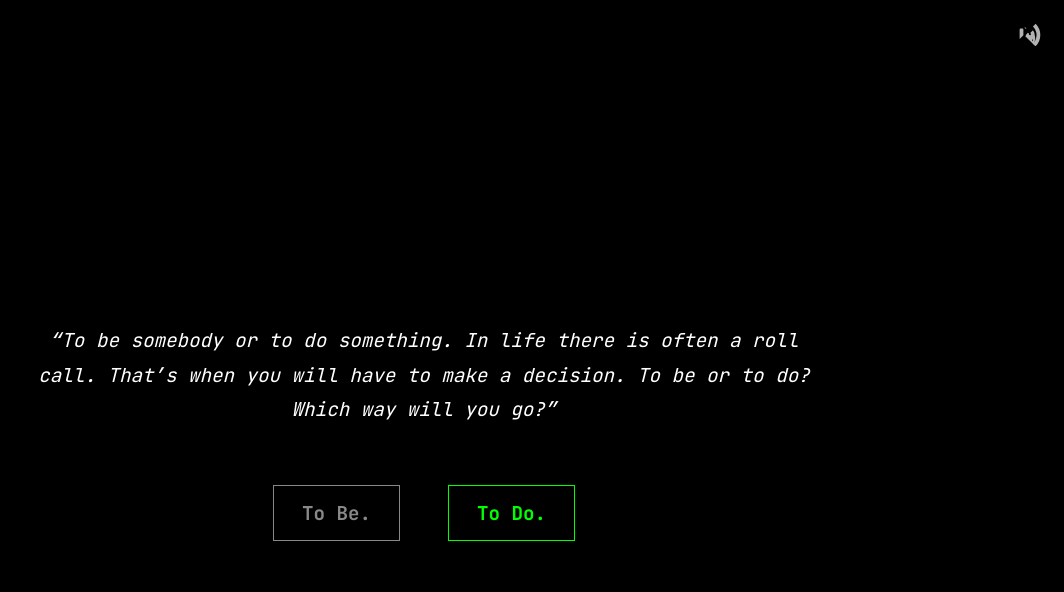
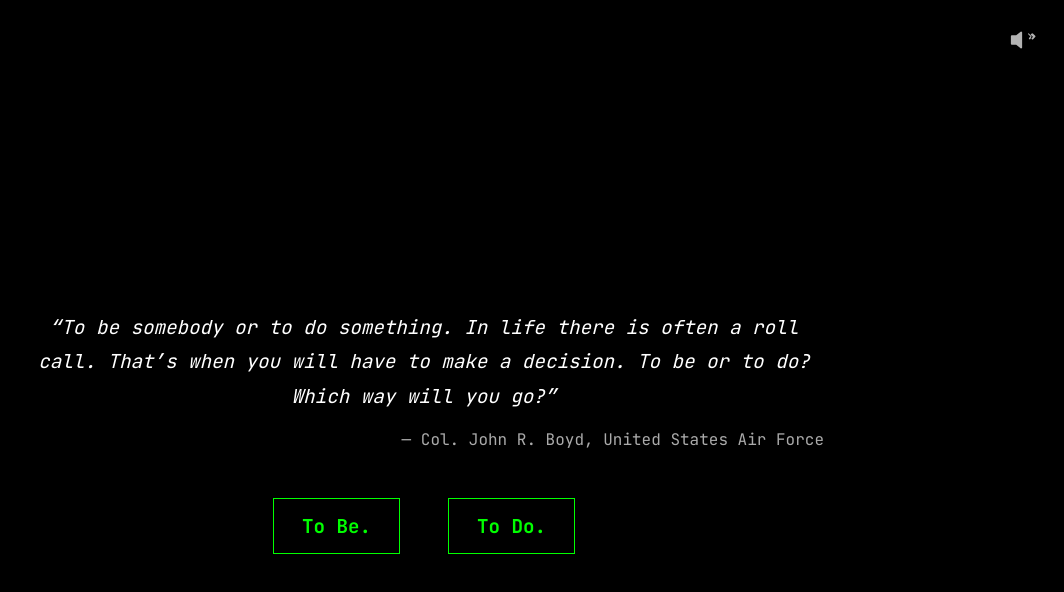
Before and after one commit to IsidoreLands/Genesis, a plain HTML site: page index.html in a window 1280 px wide. Both pictures are taken after a click on the element 1245 px from the left and 37 px from the top of the page. Shown: the whole page, without its empty margins (216-1280 px from the left). Drawn offline with Linux system fonts and the light colour scheme.

Commit message:
Feat(index): Refine UI and add attribution feat(logo): Add new logo and test page

```diff
--- a/index.html
+++ b/index.html
@@ -11,8 +11,7 @@
         :root {
             --background-color: #000000;
             --text-color: #FFFFFF;
-            --border-color-be: #888888;
-            --accent-color-do: #00FF00;
+            --accent-color: #00FF00; /* Unified accent color */
         }
         body {
             background-color: var(--background-color);
@@ -29,17 +28,23 @@
             max-width: 800px;
             text-align: center;
         }
+        figure {
+            margin: 0 0 3em 0;
+        }
         blockquote {
             font-style: italic;
             font-size: 1.2em;
             line-height: 1.8;
-            color: var(--text-color);
-            margin: 0 0 3em 0;
-            padding: 0;
-            border: none; /* Removed the left border */
+            margin: 0;
+        }
+        figcaption {
+            font-size: 1.0em;
+            color: #aaa;
+            margin-top: 1em;
+            text-align: right;
         }
         .decision-point {
-            margin-top: 2em;
+            margin-top: 3em;
         }
         .button {
             display: inline-block;
@@ -47,56 +52,47 @@
             padding: 14px 28px;
             font-weight: bold;
             font-size: 1.2em;
-            border: 1px solid;
+            border: 1px solid var(--accent-color);
+            color: var(--accent-color);
             margin: 0 1em;
             transition: all 0.2s ease-in-out;
         }
-        .path-do {
-            color: var(--accent-color-do);
-            border-color: var(--accent-color-do);
-        }
-        .path-do:hover {
+        .button:hover {
             background-color: rgba(0, 255, 0, 0.1);
-        }
-        .path-be {
-            color: var(--border-color-be);
-            border-color: var(--border-color-be);
-        }
-        .path-be:hover {
-            background-color: rgba(136, 136, 136, 0.1);
+            color: #FFFFFF;
         }
         #audio-controls {
             position: fixed;
-            top: 20px;
-            right: 20px;
+            top: 25px;
+            right: 25px;
             cursor: pointer;
             opacity: 0.7;
             transition: opacity 0.2s ease;
         }
-        #audio-controls:hover {
-            opacity: 1.0;
-        }
+        #audio-controls:hover { opacity: 1.0; }
+        .icon { display: none; }
+        .icon.active { display: inline; }
     </style>
 </head>
 <body>
     <div class="container">
-        <blockquote>“To be somebody or to do something. In life there is often a roll call. That’s when you will have to make a decision. To be or to do? Which way will you go?”</blockquote>
+        <figure>
+            <blockquote>“To be somebody or to do something. In life there is often a roll call. That’s when you will have to make a decision. To be or to do? Which way will you go?”</blockquote>
+            <figcaption>— Col. John R. Boyd, United States Air Force</figcaption>
+        </figure>
         <div class="decision-point">
-            <a href="https://en.wikipedia.org/wiki/Wikipedia" class="button path-be" target="_blank" rel="noopener noreferrer">To Be.</a>
-            <a href="mailto:admin@ooda.wiki?subject=Request%20to%20Do%20(GENESIS)&body=I%20have%20made%20the%20decision%20to%20do%20something.%0A%0AI%20am%20ready%20for%20my%20first%20Saga." class="button path-do">To Do.</a>
+            <a href="https://en.wikipedia.org/wiki/Wikipedia" class="button" target="_blank" rel="noopener noreferrer">To Be.</a>
+            <a href="mailto:admin@ooda.wiki?subject=Request%20to%20Do%20(GENESIS)&body=I%20have%20made%20the%20decision%20to%20do%20something.%0A%0AI%20am%20ready%20for%20my%20first%20Saga." class="button">To Do.</a>
         </div>
     </div>
 
-    <!-- Audio now autoplays, controls are for muting -->
     <audio id="boydQuoteAudio" src="boyd_quote.mp3" autoplay loop></audio>
     <div id="audio-controls" onclick="toggleAudio()">
-        <!-- Default icon is Volume Up, since it autoplays -->
-        <svg id="icon-volume-up" xmlns="http://www.w3.org/2000/svg" width="30" height="30" fill="currentColor" viewBox="0 0 16 16" style="display: inline;">
-            <path d="M11.536 14.01A8.473 8.473 0 0 0 14.026 8a8.473 8.473 0 0 0-2.49-6.01l-1.414 1.414A6.476 6.476 0 0 1 12.025 8a6.476 6.476 0 0 1-1.903 4.596l1.414 1.414zM10.121 12.596A4.486 4.486 0 0 0 11.025 8a4.486 4.486 0 0 0-.904-2.596l-1.414 1.414A2.488 2.488 0 0 1 9.025 8a2.488 2.488 0 0 1-.318.991l1.414 1.605z"/><path d="M8.707 11.182A1 1 0 0 0 8.025 8a1 1 0 0 0-.682-1.182L6.225 8.165 8.707 11.182zM4.5 0a.5.5 0 0 1 .5.5v15a.5.5 0 0 1-1 0v-15a.5.5 0 0 1 .5-.5z"/>
+        <svg id="icon-volume-up" class="icon active" xmlns="http://www.w3.org/2000/svg" width="30" height="30" fill="currentColor" viewBox="0 0 16 16">
+            <path d="M11.536 14.01A8.473 8.473 0 0 0 14.026 8a8.473 8.473 0 0 0-2.49-6.01l-1.414 1.414A6.476 6.476 0 0 1 12.025 8 6.476 6.476 0 0 1-1.903 4.596l1.414 1.414zM10.121 12.596A4.486 4.486 0 0 0 11.025 8a4.486 4.486 0 0 0-.904-2.596l-1.414 1.414A2.488 2.488 0 0 1 9.025 8a2.488 2.488 0 0 1-.318.991l1.414 1.605zM8.707 11.182A1 1 0 0 0 8.025 8a1 1 0 0 0-.682-1.182L6.225 8.165 8.707 11.182zM4.5 0a.5.5 0 0 1 .5.5v15a.5.5 0 0 1-1 0V.5a.5.5 0 0 1 .5-.5z"/>
         </svg>
-        <!-- Mute Icon is hidden by default -->
-        <svg id="icon-mute" xmlns="http://www.w3.org/2000/svg" width="30" height="30" fill="currentColor" viewBox="0 0 16 16" style="display: none;">
-            <path d="M11.536 14.01A8.473 8.473 0 0 0 14.026 8a8.473 8.473 0 0 0-2.49-6.01l-1.414 1.414A6.476 6.476 0 0 1 12.025 8a6.476 6.476 0 0 1-1.903 4.596l1.414 1.414zM10.121 12.596A4.486 4.486 0 0 0 11.025 8a4.486 4.486 0 0 0-.904-2.596l-1.414 1.414A2.488 2.488 0 0 1 9.025 8a2.488 2.488 0 0 1-.318.991l1.414 1.605z"/><path d="M8.707 11.182A1 1 0 0 0 8.025 8a1 1 0 0 0-.682-1.182L6.225 8.165 8.707 11.182zM6.5 4.5v.39l-1-1V4.5a.5.5 0 0 1 1 0zm-.5 4.14 5 5 .707-.707-5-5-.707.707zM4.5 4.5a.5.5 0 0 1 .5.5v3.16l-2 2V5a.5.5 0 0 1 .5-.5z"/>
+        <svg id="icon-mute" class="icon" xmlns="http://www.w3.org/2000/svg" width="30" height="30" fill="currentColor" viewBox="0 0 16 16">
+            <path d="M6.717 3.55A.5.5 0 0 1 7 4v8a.5.5 0 0 1-.812.39L3.825 10.5H1.5A.5.5 0 0 1 1 10V6a.5.5 0 0 1 .5-.5h2.325l2.393-1.85a.5.5 0 0 1 .5-.099zM12.166 4.636a.5.5 0 0 1 .708 0l1.103 1.103a.5.5 0 0 1 0 .708l-1.103 1.103a.5.5 0 0 1-.708-.708L12.87 6.414l-1.104-1.104a.5.5 0 0 1 0-.708zm-2.122 0a.5.5 0 0 1 .708 0l1.103 1.103a.5.5 0 0 1 0 .708L11.46 7.525a.5.5 0 0 1-.708-.708L11.458 6.11l-1.103-1.103a.5.5 0 0 1 0-.708z"/>
         </svg>
     </div>
 
@@ -105,27 +101,19 @@
         const iconVolume = document.getElementById('icon-volume-up');
         const iconMute = document.getElementById('icon-mute');
 
-        // Browsers often block autoplay until the user interacts with the page.
-        // This is a common workaround to start audio after the first click anywhere.
-        document.body.addEventListener('click', () => {
-            if (audio.paused) {
-                audio.play();
-            }
-        }, { once: true });
-
         function toggleAudio() {
+            audio.muted = !audio.muted;
             if (audio.muted) {
-                audio.muted = false;
-                iconVolume.style.display = 'inline';
-                iconMute.style.display = 'none';
+                iconVolume.classList.remove('active');
+                iconMute.classList.add('active');
             } else {
-                audio.muted = true;
-                iconVolume.style.display = 'none';
-                iconMute.style.display = 'inline';
+                iconVolume.classList.add('active');
+                iconMute.classList.remove('active');
             }
         }
-        // Update icon based on initial state
-        if (audio.muted) { toggleAudio(); toggleAudio(); } // cheap trick to set initial icon state
+
+        // This is still needed because many browsers block autoplay by default.
+        document.body.addEventListener('click', () => { if (audio.paused) { audio.play(); } }, { once: true });
     </script>
 </body>
 </html>
```
Also changed, not shown: logo_test.html (added, +31 -0 lines), ooda_wiki_logo.png (added).
